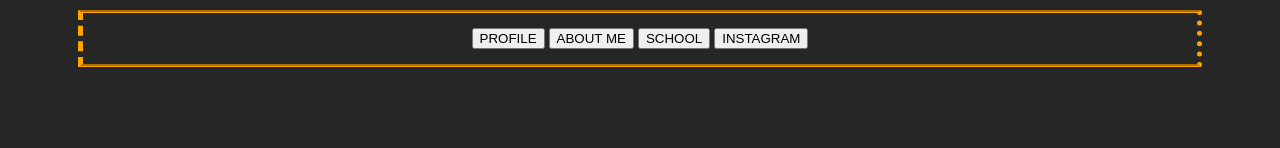
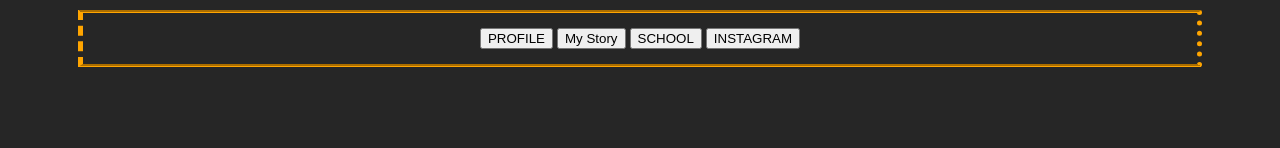
Before and after one commit to SyahriliandikaYuanindra/SyahriliandikaYuanindra.github.io, a plain HTML site: page index.html in a window 1280 px wide. Shown: the top 148 px of the page. Drawn offline with Linux system fonts and the light colour scheme; grey boxes are pictures that could not be loaded.

Commit message:
Add files via upload

```diff
--- a/index.html
+++ b/index.html
@@ -8,10 +8,11 @@
 	<title>Syahriliandika Yuanindra</title>
 	<div id="nav" class="kotak" align="center">
 	<a href="page3.html"><button class="fam" ;="">PROFILE</button></a>
-	<a href="page2.html"><button class="fam" ;="">ABOUT ME</button></a>
+	<a href="page2.html"><button class="fam" ;="">My Story</button></a>
 	<a href="http://www.smakbo.sch.id"><button class="fam" ;="">SCHOOL</button></a>
 	<a href="http://instagram.com/syahrilian"><button class="fam" ;="">INSTAGRAM</button></a>
 	</div>
+
 	<br>
 	<br>
 	<h1><img src="cutemoon.gif" width="310px"></h1>
```
